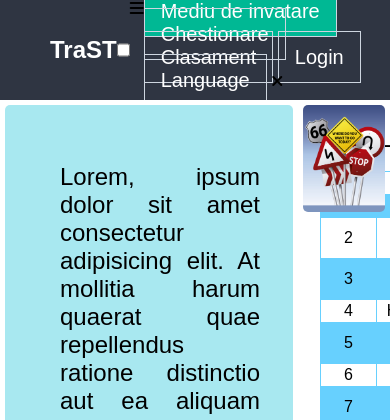
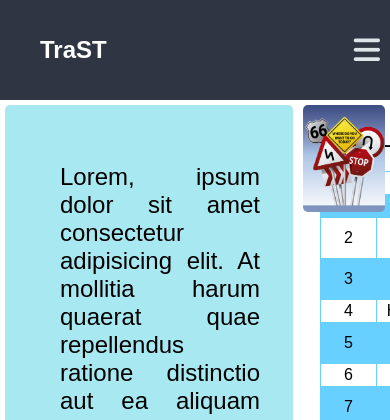
Before and after one commit to mihai99/TraST-, a PHP site: page / in a window 390 px wide. Shown: the top 420 px of the page. Run offline with PHP 8.4, Linux system fonts and the light colour scheme; some libraries are stand-ins or nearby versions.

Commit message:
Navbar without logo, full responsive

```diff
--- a/index.html
+++ b/index.html
@@ -25,7 +25,7 @@
       <a href="clasament">Clasament</a>
       <a href="login">Login</a>
       <a href="lang">Language</a>
-      <label for="chk">
+      <label for="chk" class="hide-menu-btn">
         <i class="fas fa-times"></i>
       </label>
     </ul>
--- a/styles/navbar.css
+++ b/styles/navbar.css
@@ -1,13 +1,7 @@
-
 .topnav {
-  position: sticky;
-  margin: 0;
-  padding: 0 20px;
-  display: flex;
   height: 100px;
   background-color: #2f3542;
-  text-decoration: none;
-  overflow: hidden;
+  padding: 0 10px;
 }
 
 .topnav .logo {
@@ -17,26 +11,79 @@
   margin-left: 30px;
 }
 
-.topnav .nav-btns {
+.nav-btns {
+  float: right;
+  line-height: 100px;
+}
+
+.nav-btns a{
+  color: #dfe6e9;
+  font-size: 20px;
+  text-decoration: none;
+  padding: 10px;
+  margin: 20px;
+  border: 1px solid #dfe6e9;
+  transition: 0.4s;
+}
+
+.show-menu-btn, .hide-menu-btn{
+    transition: 0.4s;
+    cursor: pointer;
+    display: none;
+      color: #dfe6e9;
+      font-size: 30px;
+}
+
+.show-menu-btn{
   float: right;
 }
 
-.topnav .nav-btns a {
-  text-decoration: none;
-  color: #fff;
-  font-size: 20px;
-  padding: 14px 16px;
-  margin: auto;
-  border: 1px solid #ced6e0;
-  transition: 0.3s;
+.show-menu-btn i{
+  line-height: 100px;
 }
 
-.topnav .nav-btns a:hover {
-  background-color: #57606f;
-  border-color: #00cec9;
-  transform: scale(1.1);
-  transition: 0.3s;
+.nav-btns a:hover, .show-menu-btn:hover, .hide-menu-btn:hover{
+  color: #74b9ff;
+  border-color: #74b9ff;
+  transition: 0.4s;
 }
-.topnav .nav-active{
-  background-color: #00b894;
+
+#chk{
+  position: absolute;
+  visibility: hidden;
+  z-index: -1111;
 }
+
+@media screen and (max-width:1000px){
+  .show-menu-btn, .hide-menu-btn{
+    display: block;
+  }
+
+  .nav-btns{
+    right: -100%;
+    position: fixed;
+    width: 100%;
+    height: 100vh;
+    background: #333;
+    text-align: center;
+    line-height: normal;
+    top: 0;
+    transition: 0.7s;
+  }
+  .nav-btns a{
+    display: block;
+    border: none;
+    padding: 50px 0;
+  }
+
+  .hide-menu-btn{
+    position: absolute;
+    top: 40px;
+    right: 40px;
+  }
+
+  #chk:checked ~ .nav-btns{
+    right: 0;
+  }
+
+}
```
